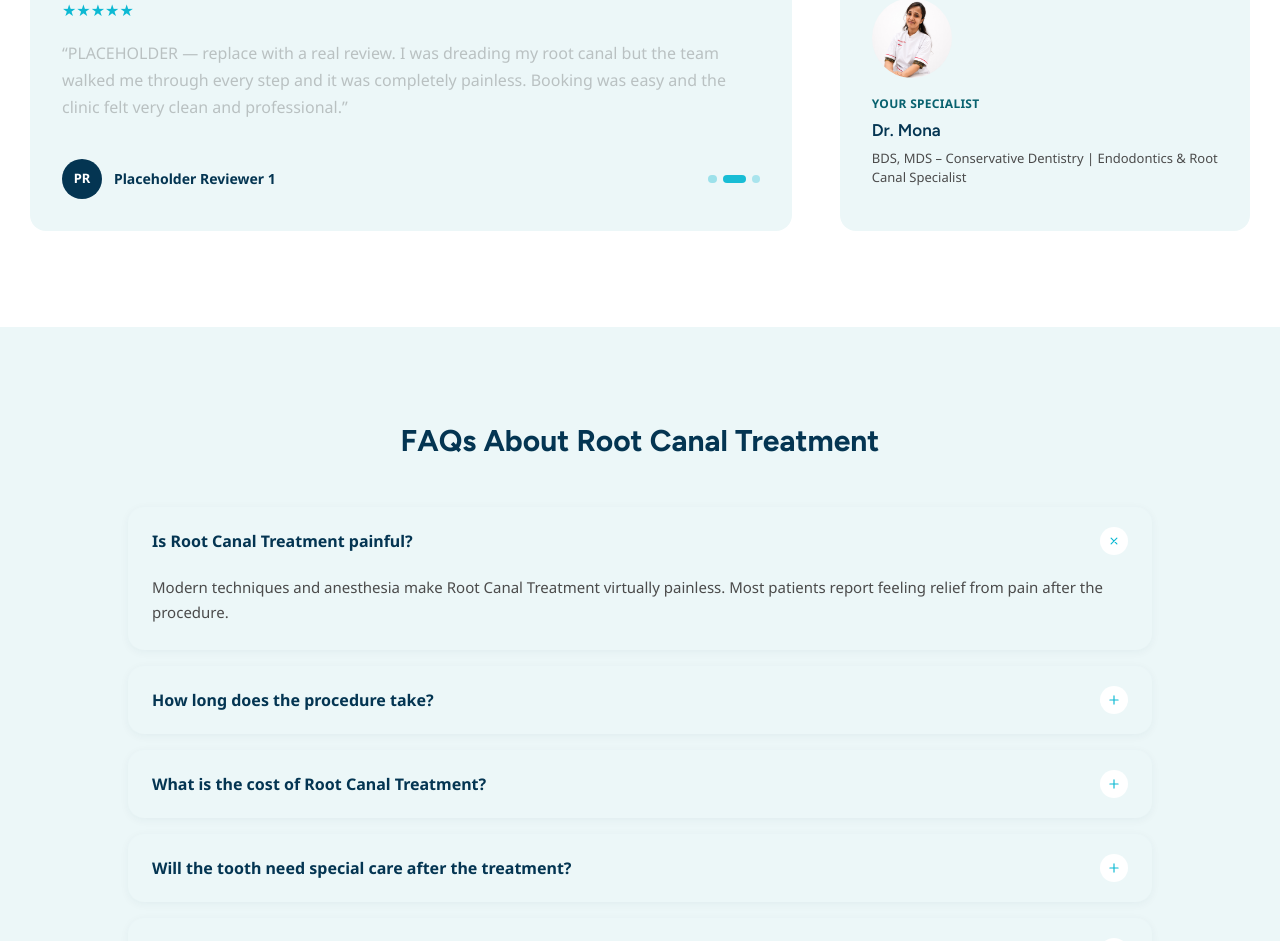
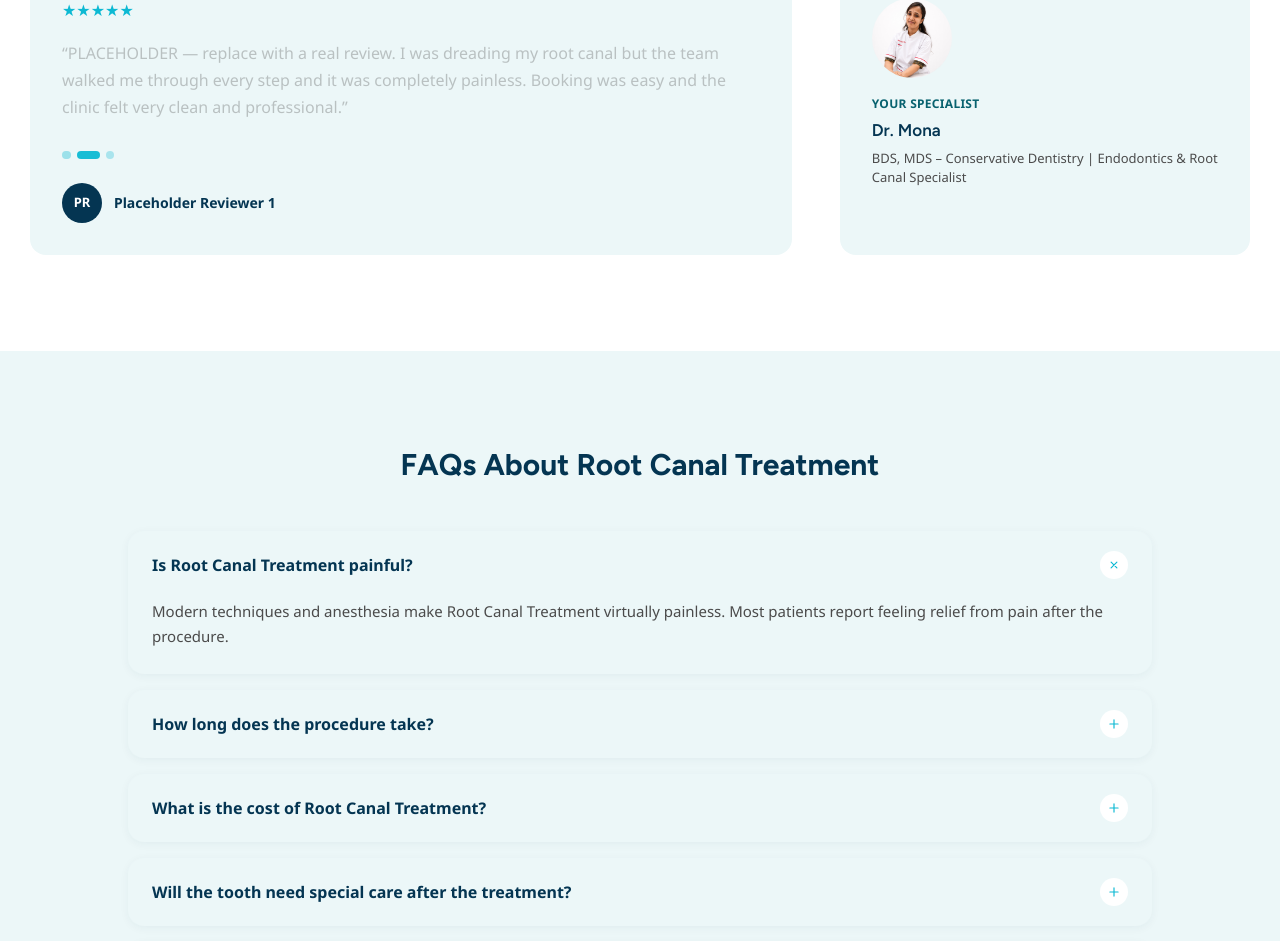
Before and after one commit to Sk-buddy/Ranco-Dental, a Next.js app: page /rct-dentist-noida/ in a window 1280 px wide. Shown: the part 2854-3795 px from the top of the page. Built offline with nearby package versions, Linux system fonts and the light colour scheme.

Commit message:
Move testimonial carousel dots below the quote, left-aligned

```diff
--- a/src/components/TestimonialCarousel.tsx
+++ b/src/components/TestimonialCarousel.tsx
@@ -53,14 +53,6 @@ export default function TestimonialCarousel({ items }: { items: Testimonial[] })
           &ldquo;{active.quote}&rdquo;
         </blockquote>
       </FadeIn>
-      <div className="mt-auto flex flex-wrap items-center justify-between gap-4 pt-2">
-        <figcaption className="flex items-center gap-3">
-          <span className="flex h-10 w-10 shrink-0 items-center justify-center rounded-full bg-[var(--color-navy)] text-[13px] font-semibold text-white">
-            {initials(active.name)}
-          </span>
-          <span className="text-[14px] font-semibold text-[var(--color-navy)]">{active.name}</span>
-        </figcaption>
-
       {items.length > 1 && (
         <div className="flex items-center gap-1.5" role="tablist" aria-label="Reviews">
           {items.map((_, i) => (
@@ -80,7 +72,13 @@ export default function TestimonialCarousel({ items }: { items: Testimonial[] })
           ))}
         </div>
       )}
-      </div>
+
+      <figcaption className="mt-auto flex items-center gap-3 pt-2">
+        <span className="flex h-10 w-10 shrink-0 items-center justify-center rounded-full bg-[var(--color-navy)] text-[13px] font-semibold text-white">
+          {initials(active.name)}
+        </span>
+        <span className="text-[14px] font-semibold text-[var(--color-navy)]">{active.name}</span>
+      </figcaption>
     </figure>
   );
 }
```
Lines whose indentation alone changed are shown as unchanged.
